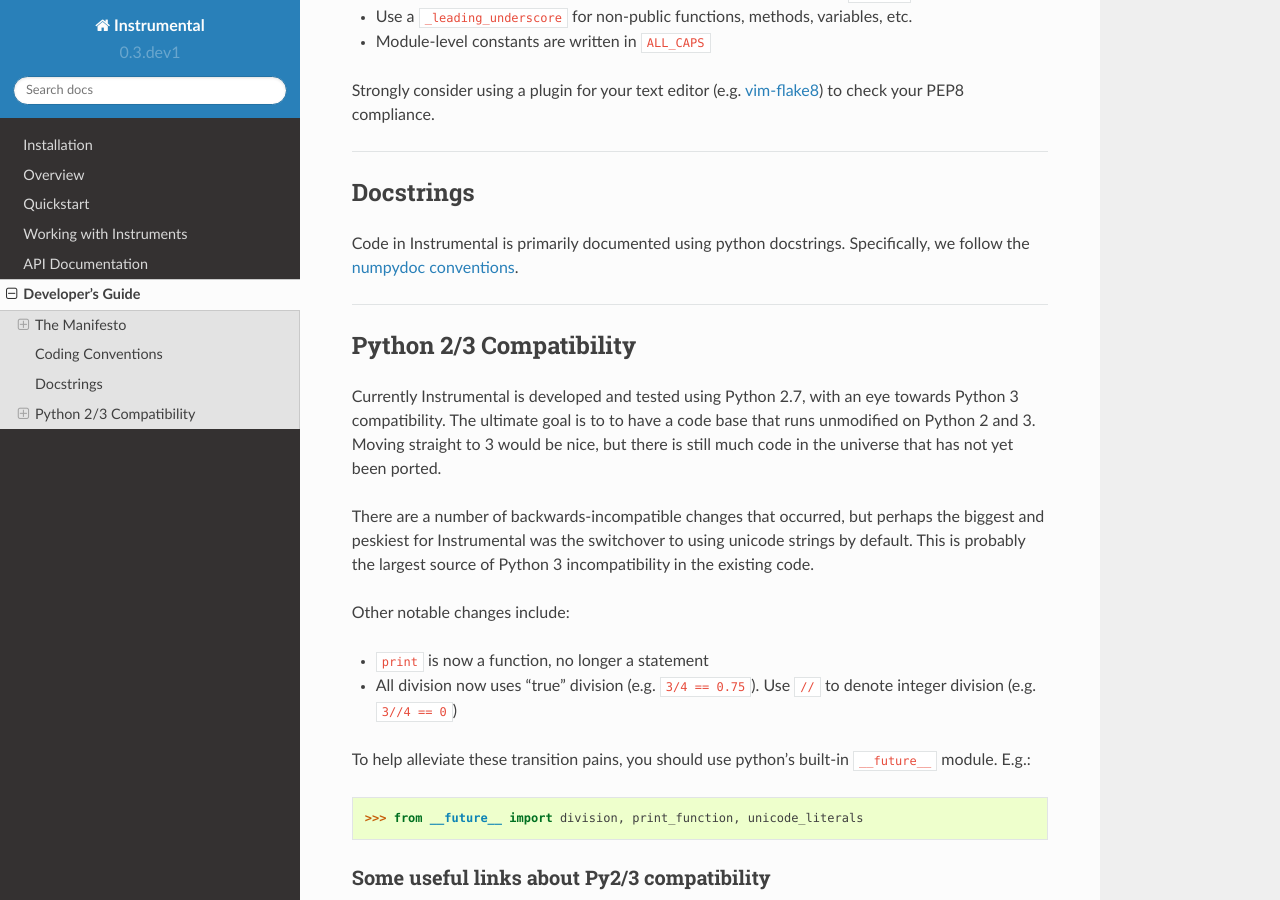
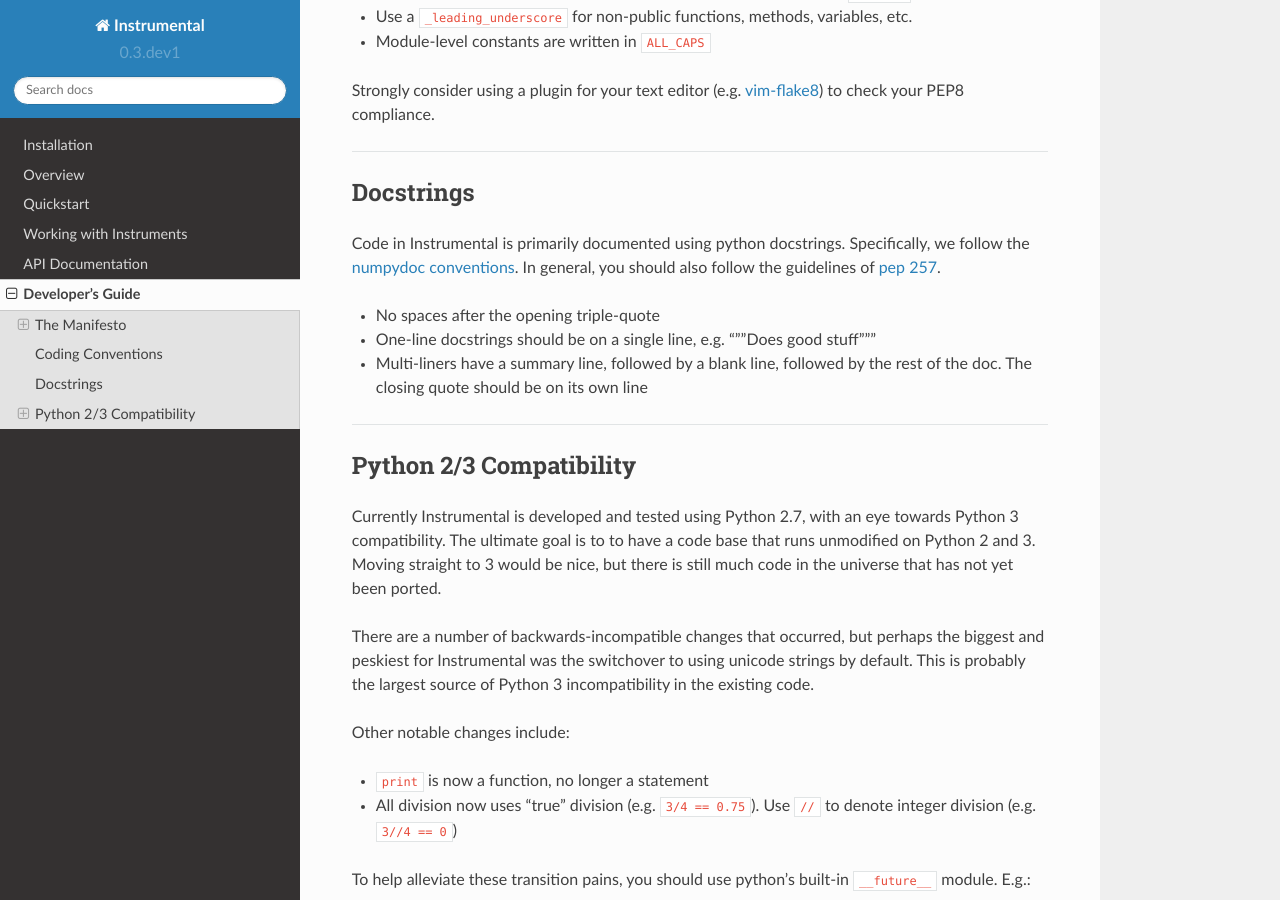
Before and after one commit to mabuchilab/Instrumental, a Sphinx documentation site: the page built from docs/developer.rst, in a window 1280 px wide and 900 px high, scrolled down 1408 px. Built offline with Sphinx 7.4.7 and the Read the Docs theme 2.0.0, drawn with Linux system fonts in a browser that asks for light colours; formulas are drawn with MathJax 3.

Commit message:
Update info about docstrings

```diff
--- a/docs/developer.rst
+++ b/docs/developer.rst
@@ -81,9 +81,15 @@ check your PEP8 compliance.
 Docstrings
 ----------
 
-Code in Instrumental is primarily documented using python docstrings.
-Specifically, we follow the `numpydoc conventions`_.
+Code in Instrumental is primarily documented using python docstrings.  Specifically, we follow the
+`numpydoc conventions`_. In general, you should also follow the guidelines of `pep 257`_.
 
+- No spaces after the opening triple-quote
+- One-line docstrings should be on a single line, e.g. """Does good stuff"""
+- Multi-liners have a summary line, followed by a blank line, followed by the rest of the doc. The
+  closing quote should be on its own line
+
+.. _pep 257: https://www.python.org/dev/peps/pep-0257/
 .. _numpydoc conventions: https://github.com/numpy/numpy/blob/master/doc/HOWTO_DOCUMENT.rst.txt#docstring-standard
 
 
```
